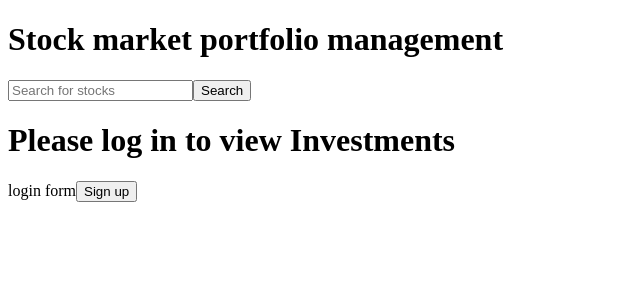
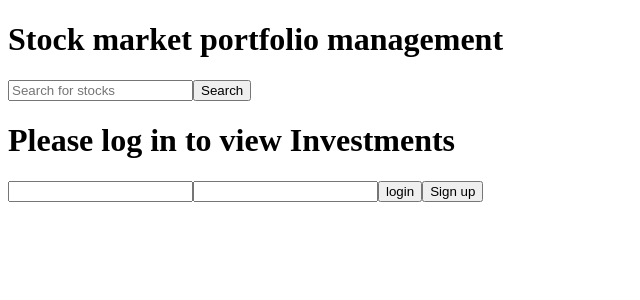
Before and after one commit to hardik-kapadia/stock-portfolio-management-frontend, a React (Create React App) app: page / in a window 1280 px wide. Shown: the top 300 px of the page, without its empty margins (0-640 px from the left). Built offline with nearby package versions, Linux system fonts and the light colour scheme.

Commit message:
login logic with ui

```diff
--- a/src/components/Main.jsx
+++ b/src/components/Main.jsx
@@ -1,11 +1,11 @@
 import React from "react";
-import { useState, useEffect } from "react";
-import { possibleMainScreens } from "../constants";
-import { getInvestmentObject } from "../models";
-import { searchForStock } from "../services/stocks";
-import { buy, sell } from "../services/user";
+import {useState, useEffect} from "react";
+import {possibleMainScreens} from "../constants";
+import {getInvestmentObject} from "../models";
+import {searchForStock} from "../services/stocks";
+import {buy, sell} from "../services/user";
 
-const ShortStockComponent = ({ stock }) => {
+const ShortStockComponent = ({stock}) => {
     return (
         <div className='short-stock-component'>
             <div className="short-stock-first-row">
@@ -20,7 +20,7 @@ const ShortStockComponent = ({ stock }) => {
     )
 }
 
-const ShortInvestmentComponent = ({ investment }) => {
+const ShortInvestmentComponent = ({investment}) => {
     return (
         <div className='short-investment-component'>
 
@@ -37,7 +37,7 @@ const ShortInvestmentComponent = ({ investment }) => {
     )
 }
 
-const FullStockIvestmentComponent = ({ investment }) => {
+const FullStockInvestmentComponent = ({investment}) => {
 
     if (!investment)
         investment = getInvestmentObject(-1, null, 0, 0, 0, 0, 0, 0, null);
@@ -59,7 +59,7 @@ const FullStockIvestmentComponent = ({ investment }) => {
 
 }
 
-const FullStockComponent = ({ stock, investment, updateUser }) => {
+const FullStockComponent = ({stock, investment, updateUser}) => {
 
     const [investmentDetails, setInvestmentDetails] = useState(investment)
     const [tradeCount, setTradeCount] = useState(0);
@@ -79,11 +79,11 @@ const FullStockComponent = ({ stock, investment, updateUser }) => {
                 </div>
             </div>
 
-            <FullStockIvestmentComponent investment={investment} />
+            <FullStockInvestmentComponent investment={investment}/>
 
             <div className="full-stock-trade">
                 <div className="full-stock-trade-price">
-                    <input type="text" placeholder={stock.ltp} value={stock.ltp} id="full-stock-trade-price-value" />
+                    <input type="text" placeholder={stock.ltp} value={stock.ltp} id="full-stock-trade-price-value"/>
                 </div>
                 <input type="button" value="BUY" className="full-stock-trade-button stock-buy-button" onClick={() => {
                     buy(stock.symbol, tradeCount, document.getElementById("full-stock-trade-price-value").value).then(
@@ -98,10 +98,10 @@ const FullStockComponent = ({ stock, investment, updateUser }) => {
                             }
                         }
                     )
-                }} />
+                }}/>
                 <span className="full-stock-trade-counter">
-                    <input type="button" value="-" /> <span className="full-stock-trade-count">{tradeCount}</span> <input
-                        type="button" value="-" />
+                    <input type="button" value="-"/> <span className="full-stock-trade-count">{tradeCount}</span> <input
+                    type="button" value="-"/>
                 </span>
                 <input type="button" className="full-stock-trade-button stock-sell-button" value="SELL"
                        disabled={!investmentDetails} onClick={() => {
@@ -111,20 +111,18 @@ const FullStockComponent = ({ stock, investment, updateUser }) => {
                             if (response[0] % 100 === 2) {
                                 updateUser();
                                 alert("Stock sold successfully");
-
-                                } else {
-                                    alert("Error occured by selling stock!");
-                                }
+                            } else
+                                alert("Error occurred while selling stock!");
                         }
                     )
-                    }} />
+                }}/>
             </div>
 
         </div>
     )
 }
 
-const Main = ({ user, screen, updateScreen, searchQuery, singleStock, updateUser }) => {
+const Main = ({user, screen, updateScreen, searchQuery, singleStock, updateUser}) => {
 
 
     const [stocks, setStocks] = useState([]);
@@ -141,9 +139,7 @@ const Main = ({ user, screen, updateScreen, searchQuery, singleStock, updateUser
         for (let i = 0; i < user.investments.length; i++)
             if (user.investments[i].stock.symbol === stock.symbol)
                 return user.investments[i];
-
         return null;
-
 
     }
 
@@ -160,7 +156,7 @@ const Main = ({ user, screen, updateScreen, searchQuery, singleStock, updateUser
 
                 return (
                     <div className="main-screen all-investments">
-                        {investments.map(i => < ShortInvestmentComponent investment={i} />)}
+                        {investments.map(i => < ShortInvestmentComponent investment={i}/>)}
                     </div>
                 )
             } else {
@@ -187,7 +183,7 @@ const Main = ({ user, screen, updateScreen, searchQuery, singleStock, updateUser
 
             return (
                 <div className="main-sreen stock-search-results">
-                    {stocks.map(s => <ShortStockComponent stock={s} />)}
+                    {stocks.map(s => <ShortStockComponent stock={s}/>)}
                 </div>
             )
         } else {
@@ -201,9 +197,10 @@ const Main = ({ user, screen, updateScreen, searchQuery, singleStock, updateUser
     } else if (screen === possibleMainScreens[2]) {
 
         if (singleStock) {
-
-            <FullStockComponent stock={singleStock} investment={getUserInvestmentFromStock(singleStock)} updateUser={updateUser} />
-
+            return (
+                <FullStockComponent stock={singleStock} investment={getUserInvestmentFromStock(singleStock)}
+                                    updateUser={updateUser}/>
+            )
         }
 
     }
--- a/src/components/Profile.jsx
+++ b/src/components/Profile.jsx
@@ -1,12 +1,20 @@
 import React from "react";
-import { useState } from "react";
+import {useState} from "react";
+import {login} from "../services/auth";
 
 
 const LoginForm = (props) => {
+
+    const [username, setUsername] = useState("");
+    const [password, setPassword] = useState("");
+
     return (
         <div className="user-login">
-            login form
-            <input type="button" value="Sign up" onClick={() => props.switchToSignUp()} />
+            <input type="text" value={username} id="login-username" onChange={e => setUsername(e.target.value)}/>
+            <input type="password" value={password} id="login-password" onChange={e => setPassword(e.target.value)}/>
+            <input type="button" value="login"
+                   onClick={() => login(username, password).then(() => console.log("Logged in!"), e => console.log(e))}/>
+            <input type="button" value="Sign up" onClick={() => props.switchToSignUp()}/>
         </div>
     )
 }
@@ -15,7 +23,7 @@ const SignupForm = (props) => {
     return (
         <div className="user-signup">
             Sign up form
-            <input type="button" value="Sign up" onClick={() => props.switchToLogIn()} />
+            <input type="button" value="Sign up" onClick={() => props.switchToLogIn()}/>
         </div>
     )
 }
@@ -25,7 +33,7 @@ const Profile = (props) => {
 
     const [signedUp, setSignedUp] = useState(true);
 
-    const { user, logout } = props;
+    const {user, logout} = props;
 
     if (props.user) {
         return (
@@ -34,16 +42,16 @@ const Profile = (props) => {
                     {user.name}
                 </div>
                 <div className="logout-button">
-                    <input type="button" value="Logout" onClick={() => logout()} />
+                    <input type="button" value="Logout" onClick={() => logout()}/>
                 </div>
             </div>
         )
     } else {
-        if (signedUp) {
-            return <LoginForm switchToSignUp={() => setSignedUp(false)} />
-        } else {
-            return <SignupForm switchToLogIn={() => setSignedUp(true)} />
-        }
+        if (signedUp)
+            return <LoginForm switchToSignUp={() => setSignedUp(false)}/>
+        else
+            return <SignupForm switchToLogIn={() => setSignedUp(true)}/>
+
     }
 }
 
--- a/src/services/auth.js
+++ b/src/services/auth.js
@@ -1,4 +1,4 @@
-import { BASE_URL, AUTH_URL } from "../constants";
+import {BASE_URL, AUTH_URL} from "../constants";
 
 export async function login(username, password) {
 
@@ -12,32 +12,32 @@ export async function login(username, password) {
     const response = await fetch(url, {
         "method": "POST",
         "credentials": "same-origin",
-        "headers": new Headers({ 'content-type': 'application/json' }),
+        "headers": new Headers({'content-type': 'application/json'}),
         "body": JSON.stringify(body),
         "mode": "cors"
 
     })
 
-    if ((await response.status) % 100 === 2) {
+    if (response.status % 100 === 2)
         return await response.json();
-    }
 
     return null;
 
 }
 
 export async function lougout() {
+
     const url = BASE_URL + AUTH_URL + "/signout";
 
 
     const response = await fetch(url, {
         "method": "POST",
         "credentials": "same-origin",
-        "headers": new Headers({ 'content-type': 'application/json' }),
+        "headers": new Headers({'content-type': 'application/json'}),
         "mode": "cors"
     })
 
-    return (await response.status) % 100 === 2 ? true : false;
+    return response.status % 100 === 2;
 
 }
 
@@ -57,15 +57,15 @@ export async function signUp(username, password, name, email, accountnumber, mob
     const response = await fetch(url, {
         "method": "POST",
         "credentials": "same-origin",
-        "headers": new Headers({ 'content-type': 'application/json' }),
+        "headers": new Headers({'content-type': 'application/json'}),
         "body": JSON.stringify(body),
         "mode": "cors"
 
     })
 
-    if ((await response.status) % 100 === 2) {
+    if (response.status % 100 === 2)
         return await response.json();
-    }
+
 
     return null;
 }
@@ -80,15 +80,15 @@ export async function deleteUser(password) {
     const response = await fetch(url, {
         "method": "POST",
         "credentials": "same-origin",
-        "headers": new Headers({ 'content-type': 'application/json' }),
+        "headers": new Headers({'content-type': 'application/json'}),
         "body": JSON.stringify(body),
         "mode": "cors"
 
     })
 
-    if ((await response.status) % 100 === 2) {
+    if (response.status % 100 === 2)
         return await response.json();
-    }
+
 
     return null;
 }
```
Lines whose indentation alone changed are shown as unchanged.
